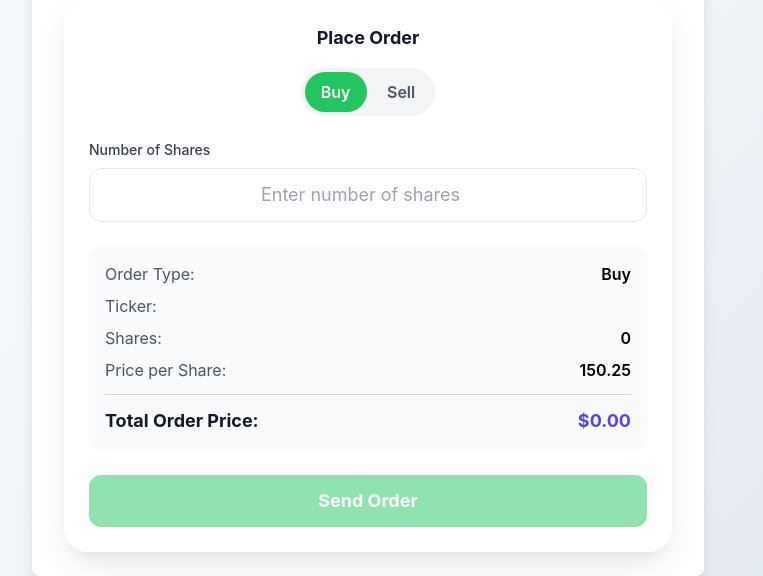
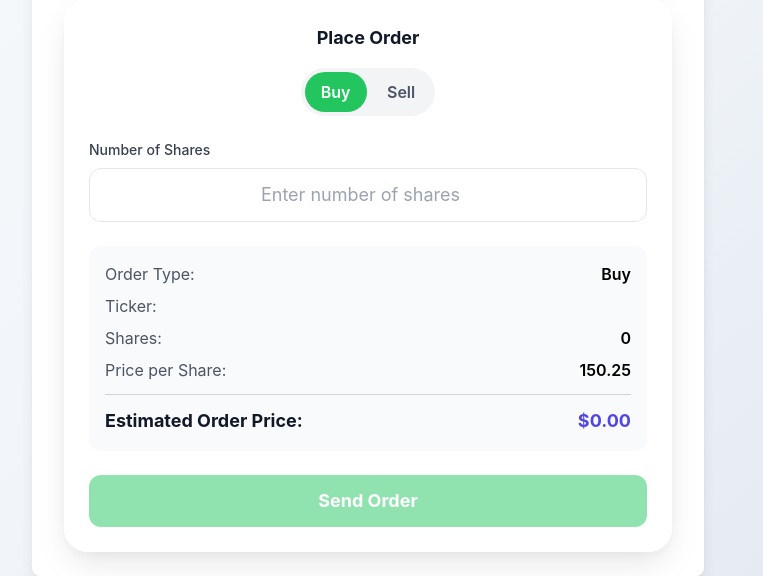
Before and after one commit to anamitsutani/portfolio_manager_team03, a Flask app: page /trade in a window 1280 px wide. Shown: the part 243-819 px from the top of the page, without its empty margins (272-1035 px from the left). Run offline with Flask 3, Linux system fonts and the light colour scheme; some libraries are stand-ins or nearby versions.

Commit message:
changed "total" to "estimated" total cost

```diff
--- a/templates/trade.html
+++ b/templates/trade.html
@@ -104,7 +104,7 @@
                 </div>
                 <hr class="my-3 border-gray-300">
                 <div class="flex justify-between items-center">
-                    <span class="text-lg font-bold text-gray-900">Total Order Price:</span>
+                    <span class="text-lg font-bold text-gray-900">Estimated Order Price:</span>
                     <span class="text-lg font-bold text-indigo-600" id="total-order-price">$0.00</span>
                 </div>
             </div>
```
